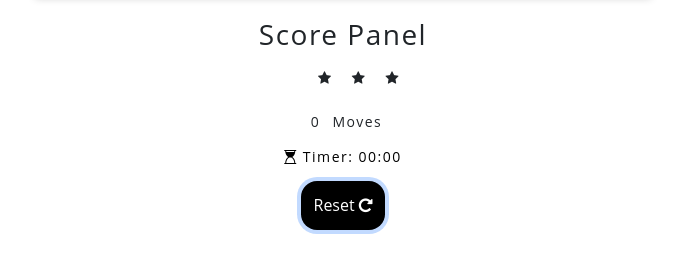
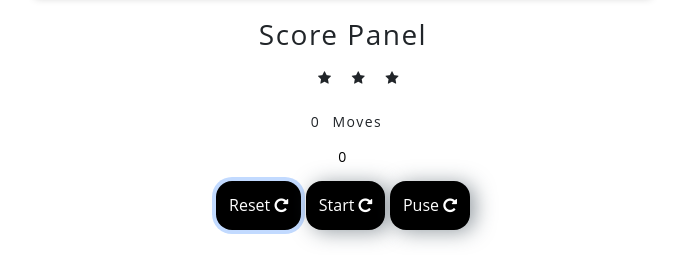
Before and after one commit to ofirshlomo2/MemoryGame, a plain HTML site: page index.html in a window 1280 px wide. Both pictures are taken after a click on the button "Reset". Shown: the part 40-295 px from the top of the page, without its empty margins (297-982 px from the left). Drawn offline with nearby package versions, Linux system fonts and the light colour scheme.

Commit message:
timeraddded

```diff
--- a/index.html
+++ b/index.html
@@ -27,12 +27,16 @@
 			  <li class="star"><i class="fa fa-star"></i></li>
 			  <li class="star"><i class="fa fa-star"></i></li>
 			</ul>
+
 			<span class="moves-counter">0</span> Moves
 			<div class="timer-container">
-			  <span class="timer"><i class="fa fa-hourglass-start"></i> Timer: 00:00</span>
+				<div id="timer">0</div>
 			</div>
+
 			<div class="reset">
-			  <button class="btn reset-btn">Reset <i class="fa fa-repeat"></i></button>
+			  <button class="btn reset-btn" onclick="timer._reset()">Reset <i class="fa fa-repeat"></i></button>
+			  <button class="btn reset-btn" onclick="timer._start()">Start <i class="fa fa-repeat"></i></button>
+			  <button class="btn reset-btn" onclick="timer._stop()">Puse <i class="fa fa-repeat"></i></button>
 			</div>
 		  </section>
 
--- a/script.js
+++ b/script.js
@@ -1,6 +1,7 @@
-DOM = {
+  const DOM = {
   appDiv : document.getElementById('app'),
   boardDiv : document.getElementById('board'),
+  timerDiv : document.getElementById('timer'),
 };
 
 let rowsNumber = 3;
@@ -8,6 +9,41 @@ let colNumber = 4;
 let selectedCard = null;
 const variants = ['html', 'css', 'js', 'react', 'vue', 'angular', 'redux', 'jest'];
 let cards = [];
+const timer = creatTimer()
+//timer._start();
+
+
+function creatTimer(){
+	let setTimer = 0;
+	let intervalId = null;
+	function _update(t){
+		setTimer = t; // timer state
+		DOM.timerDiv.innerHTML = t;
+	}
+	function _start() {
+		intervalId = setInterval(() => {
+			_update(setTimer + 1);
+		}, 1000);
+	}
+	function _stop(){
+		clearInterval(intervalId);
+	}
+	function _reset(){
+		_stop();
+		_update(0);
+	}
+	function _restart() {
+		reset();
+		start();
+	}
+	return {
+		_start,
+		_stop,
+		_reset,
+		_restart,
+	};
+}
+
 
 function shuffle(array) {
   const result = [...array];
@@ -95,6 +131,7 @@ function handleTurn(event, clickedCard) {
 		if (selectedCard.value === clickedCard.value) {
 			// match
 			console.log('yes');
+			selectedCard = null;
 		} else {
 			// not match
 			const currentTarget = event.currentTarget;
```
